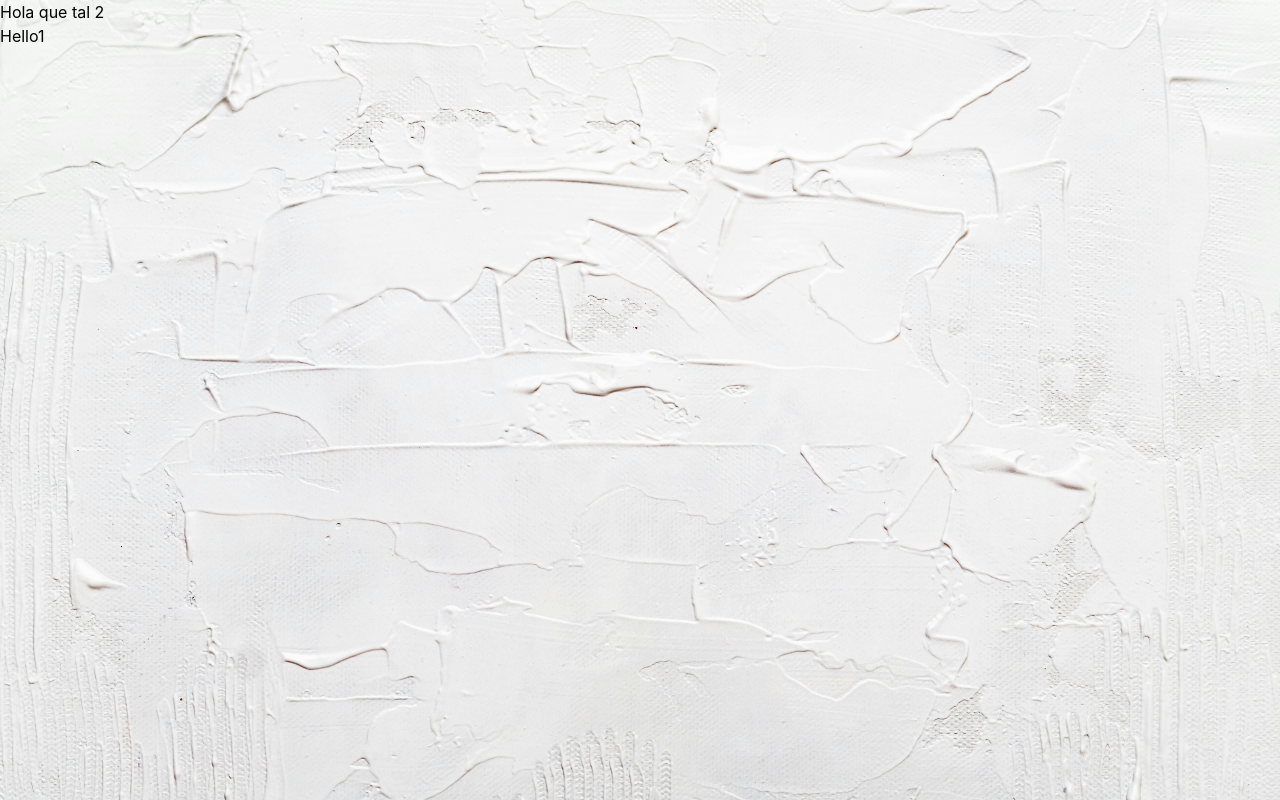
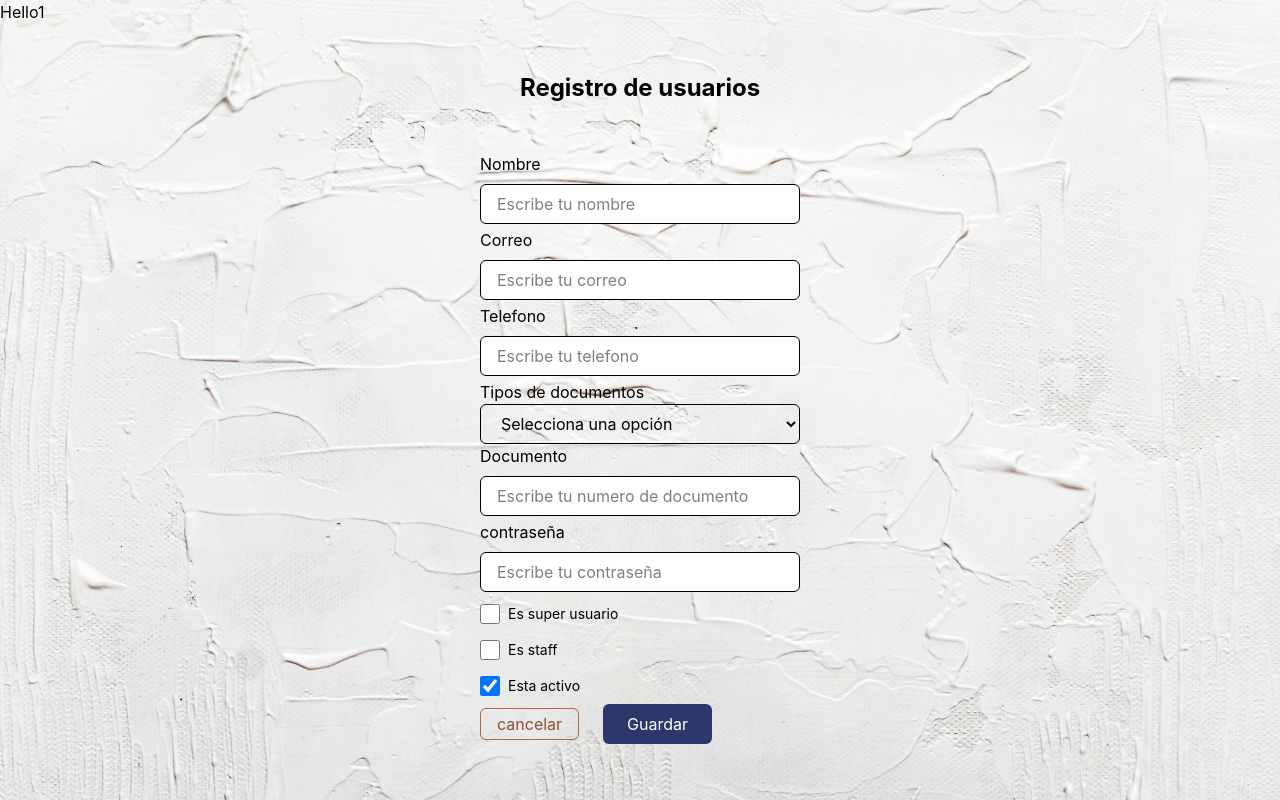
Before and after one commit to AndresVlz2020/pos_project, a React (Vite) app: page /dashboard in a window 1280 px wide. Built offline with nearby package versions, Linux system fonts and the light colour scheme.

Commit message:
feat: corregir formulario de registro, validaciones y componentes compartidos

```diff
--- a/src/app/router.jsx
+++ b/src/app/router.jsx
@@ -2,7 +2,7 @@
 import { createBrowserRouter, Navigate } from "react-router-dom";
 import { AuthLayout } from "@/shared";
 import { DashboardLayout} from "@/shared";
-import DeleteCounter from "@/shared/components/DeleteCounter";
+// import DeleteCounter from "@/shared/components/DeleteCounter";
 
 
 
--- a/src/features/users/components/UserRegisterForm.jsx
+++ b/src/features/users/components/UserRegisterForm.jsx
@@ -5,27 +5,34 @@ import{
     Select,
     Checkbox,
     Button,
- } from "@shared";
+ } from "@/shared";
  import { getDocumentTypes } from "../../../services/selectServices";
+ import { useNavigate } from "react-router-dom";
+ import { userSchema } from "../schemas/userSchema";
 
 export  default function UserRegisterForm() {
 
-}
+// Estado de envío
+  // const [isSubmitting, setIsSubmitting] = useState(false);
 
+// Navegacion
+  const navigate = useNavigate();
+
+// Estado del error
+  const [errors, setErrors] = useState({});
+
+// Estados del formulario
     const[formData, setFormData] = useState({
         userName:"",
         userEmail:"",
         userPhone:"",
-        userDocumentType:"",
+        userDocumentTypes:"",
         userDocumentNumber:"",
         userPassword:"",
+        isStaff: false,
+        isActive: true,
+        isSuperUser: false,
     })
-
-
-    // Flags Booleans
-    isStaff: false;
-    isActive:true;
-    isSuperUser:false;
 
     // Handle generico
 
@@ -38,10 +45,16 @@ export  default function UserRegisterForm() {
             ...prev,
 
             // S actualiza unicamente lo que cambio
-
             [name]: type === "checkbox" ? checked : value,
         }));
-    }
+
+        // Limpiar el error del campo si existe
+        setErrors((prevErrors) => {
+            if (!prevErrors[name]) return prevErrors;
+            const { [name]: _, ...rest } = prevErrors;
+            return rest;
+        });
+    };
 
     // Handle submit
     const handleSubmit = async (e) => {
@@ -67,8 +80,49 @@ export  default function UserRegisterForm() {
             return;
         }
 
+        // Si la validación es exitosa, se limpian los errores
         setErrors({});
 
+        // Activamos estado de envío
+        // setIsSubmitting(true);
+
+        try {
+          // LLamamos al servicio frontend para que consume la AÍ
+          // result.data contiene los datos ya validados ór zod
+          // const response =  await createUser(result.data);
+
+          // Log informativo para desarrollo
+          // console.log("usuario creado:", response);
+
+          // Feedback básico al ususario
+          alert("Usuario creado correctamente");
+
+          // Navegamos a las vista anterior
+          // navigate(-1) equivale a "volver atrás"
+          // navigate(-1);
+
+        } catch (error) {
+          // Capturamos errores de red o errores lanzados por el service
+          console.error("Error:", error.message);
+
+          // Mostramos el mensaje de error al usuario
+          alert(error.message);
+        } finally {
+          // Pase lo que pase, desactivamos el estado de envío
+          // setIsSubmitting(false);
+        }
+    }
+
+    // HandleNameChange
+
+    // const handleNameChange = (e) => {
+    //   const value = e.target.value.trim();
+
+    //   if (value == "") {
+    //     console.log("El nombre no puede estar vacío")
+    //   }
+
+    // };
 
  const[documentTypes, setDocumentTypes] = useState([])
  useEffect(() => {
@@ -77,25 +131,43 @@ export  default function UserRegisterForm() {
 
 
     return(
-        <div>
+        <div className="flex flex-col items-center justify-center">
+
+           <h1 className="mx-auto my-12 text-2xl font-bold">Registro de usuarios</h1>
+            <form
+             action=""
+             onSubmit={handleSubmit}
+             >
             <Input
             label="Nombre"
+            name="userName"
             type="text"
+            value={formData.userName}
             placeholder="Escribe tu nombre"
             htmlFor="user-name"
+            onChange={handleChange}
+            error={errors.userName}
 
           />
           <Input
             label="Correo"
+            name="userEmail"
             type="email"
+            value={formData.userEmail}
             placeholder="Escribe tu correo"
             htmlFor="user-email"
+            onChange={handleChange}
+            error={errors.userEmail}
           />
           <Input
             label="Telefono"
+            name="userPhone"
             type="tel"
+            value={formData.userPhone}
             placeholder="Escribe tu telefono"
             htmlFor="user-phone"
+            onChange={handleChange}
+            error={errors.userPhone}
           />
 
 
@@ -105,20 +177,33 @@ export  default function UserRegisterForm() {
             name="userDocumentTypes"
             htmlFor="userDocumentTypes"
             options={documentTypes}
+            value={formData.userDocumentTypes}
+            onChange={handleChange}
+            error={errors.userDocumentTypes}
             />
             <Input
             label="Documento"
+            name="userDocumentNumber"
             type="text"
+            value={formData.userDocumentNumber}
             placeholder="Escribe tu numero de documento"
             htmlFor="user-document-number"
+            onChange={handleChange}
+            error={errors.userDocumentNumber}
           />
             <Input
             label="contraseña"
+            name="userPassword"
             type="password"
+            value={formData.userPassword}
             placeholder="Escribe tu contraseña"
             htmlFor="user-password"
+            onChange={handleChange}
+            error={errors.userPassword}
           />
           {/* Checkbox */}
+
+          <div className="grid gap-4 my-2">
 
           <Checkbox
           id="isSuperUser"
@@ -132,7 +217,7 @@ export  default function UserRegisterForm() {
           id="isStaff"
           name="isStaff"
           label="Es staff"
-          checked={formData.isSuperUser}
+          checked={formData.isStaff}
           onChange={handleChange}
           />
 
@@ -140,9 +225,12 @@ export  default function UserRegisterForm() {
           id="isActive"
           name="isActive"
           label="Esta activo"
-          checked={formData.isSuperUser}
+          checked={formData.isActive}
           onChange={handleChange}
           />
+
+          </div>
+
 
           {/* Actions */}
             <div className="flex gap-6 items-center">
@@ -157,12 +245,12 @@ export  default function UserRegisterForm() {
             <Button
             variant="primary"
             size="md"
-            type="button"
-            onClick= {() => console.log("Boton Guardar")}
+            type="submit"
             > Guardar
             </Button>
+            </div>
+            </form>
           </div>
-        </div>
     )
 
 }
--- a/src/features/users/index.js
+++ b/src/features/users/index.js
@@ -0,0 +1 @@
+export { default as UserRegisterForm } from "./components/UserRegisterForm.jsx"
--- /dev/null
+++ b/src/features/users/schemas/userSchema.js
@@ -0,0 +1,41 @@
+import { z } from "zod";
+
+export const userSchema = z.object ({
+    userName: z
+    .string()
+    .min(3, "El nombre debe tener al menos 3 caracteres")
+    .max(60, "El nombre es demasiado largo"),
+
+    userEmail: z
+    .string()
+    .email("Debe ingresar un email válido")
+    .regex(/^[^\s@]+@[^\s@]+\.[^\s@]+$/, "Debe ingresar un email válido"),
+
+
+    userPhone: z
+    .string()
+    .regex(/^[0-9]{10}$/, "El telefono debe ser unicamente numeros"),
+
+    userDocumentTypes: z.string().min(1, "Debe seleccionar un tipo de documento"),
+
+    userDocumentNumber: z
+    .string()
+    .min(5, "Número de documento inválido")
+    .max(20, "Número de documento demasiado largo"),
+
+    userPassword: z
+    .string()
+    .min(8, "La contraseña debe tener al menos 8 caracteres")
+    .regex(/[A-Z]/, "Debe contener al menos una letra mayúscula")
+    .regex(/[a-z]/, "Debe contener al menos una letra minúscula")
+    .regex(/[0-9]/, "Debe contener al menos un número")
+    .regex(/[^A-Za-z0-9]/, "Debe contener al menos un caracter especial"),
+
+    isStaff: z.boolean(),
+
+    isActive: z.boolean(),
+
+    isSuperUser: z.boolean(),
+
+
+})
--- a/src/shared/components/CounterEffect.jsx
+++ b/src/shared/components/CounterEffect.jsx
@@ -3,7 +3,6 @@
 // Este componente muestra un contador que se incrementa cada segundo utilizando el hook useEffect para manejar el efecto de temporizador.
 
 import { useEffect, useState } from "react";
-import Button from "./Button";
 export default function CounterEffect(){
 
     // Se crea el estaado
@@ -26,7 +25,7 @@ export default function CounterEffect(){
             <h2>{count}</h2>
             <p>{Message}</p>
 
-            <Button variant="primary" onClick={() => setCount(count + 1)}>Incrementar</Button>
+            <button onClick={() => setCount(count + 1)} className="border p-6   bg-green-300">Incrementar efecto </button>
         </div>
     )
 
--- a/src/shared/components/DeleteCounter2.jsx
+++ b/src/shared/components/DeleteCounter2.jsx
@@ -10,7 +10,7 @@ export default function DeleteCounter2() {
     return (
         <div>
          <p>Contador: {count}</p>
-         <button onClick={increment} className="border p-6 rounded-md bg-[var(--color-primary-400)]">
+         <button onClick={increment} className="border p-6 rounded-md bg-yellow-500">
             Incrementar
          </button>
         </div>
--- a/src/shared/components/Input.jsx
+++ b/src/shared/components/Input.jsx
@@ -1,5 +1,6 @@
 export default function Input({
     label,
+    error,
     htmlFor,
     type= "text",
     variant= "primary",
@@ -51,6 +52,7 @@ export default function Input({
                       ? "-mb-0"
                       : "mb-1"
                     }
+                    ${error ? "text-red-500" : ""}
                 `}
 
                 >
@@ -82,6 +84,7 @@ export default function Input({
                     <input
                         id={htmlFor}
                         type={type}
+                        error={error}
                         className={`
                         relative
                         w-80
@@ -95,10 +98,15 @@ export default function Input({
                         focus:ring-brand
                         ${variants[variant]}
                         ${sizes[size]}
+                        ${error ? "border-red-800" : ""}
                         `}
                         {...props}
                     />
             </div>
+            {/* Feedback */}
+            {error && (
+                <p className="text-caption text-red-500 place self-start">{error}</p>
+            )}
         </div>
     )
 }
--- a/src/shared/components/Select.jsx
+++ b/src/shared/components/Select.jsx
@@ -3,6 +3,9 @@ export default function Select ({
     label,
     htmlFor,
     name,
+    error,
+    onChange,
+    value,
     options = [],
 }) {
     return (
@@ -18,6 +21,8 @@ export default function Select ({
 
             {/* Select */}
             <select
+                value={value}
+                onChange={onChange}
                 name={name}
                 id={htmlFor}
                 className="
@@ -30,6 +35,7 @@ export default function Select ({
                     hover:border-2
                     hover:border-focus-border
                 "
+
             >
                 <option value="">Selecciona una opción</option>
 
@@ -39,6 +45,11 @@ export default function Select ({
                     </option>
                 ))}
             </select>
+
+            {error &&
+             <p className="text-caption text-red-800 place-self-start mt-1">{error}</p>}
+
+
         </div>
     );
 }
--- a/src/shared/layouts/AuthLayout.jsx
+++ b/src/shared/layouts/AuthLayout.jsx
@@ -4,9 +4,8 @@ import authBg from "@/assets/images/bg-1.png";
 import {
    Input,
    Button,
-   DeleteCounter2,
    Select,
-   Checkbox } from "@/shared";
+   } from "@/shared";
 import { getDocumentTypes } from "../../services/selectServices";
 
 export default function AuthLayout(){
@@ -90,7 +89,8 @@ export default function AuthLayout(){
           </div>
           <h1>Ejemplo 1</h1>
 
-          <DeleteCounter2 />
+          {/* <DeleteCounter2 /> */}
+
 
           {/* Implementación del Select */}
           <Select
--- a/src/shared/layouts/DashboardLayout.jsx
+++ b/src/shared/layouts/DashboardLayout.jsx
@@ -1,5 +1,6 @@
 import { Outlet } from "react-router-dom";
 import authBg from "@/assets/images/bg-2.jpg";
+import { UserRegisterForm } from "@/features/users";
 
 export default function DashboardLayout() {
   return (
@@ -13,8 +14,8 @@ export default function DashboardLayout() {
         }}
       >
         <main className="mx-auto">
-            <h1>Hola que tal 2</h1>
           <Outlet />
+          <UserRegisterForm />
         </main>
       </div>
     </>
--- a/src/styles/global.css
+++ b/src/styles/global.css
@@ -1,6 +1,8 @@
+@import url(tokens.css);
+@import url(semantic.css);
+/* Estya linea tiene que ir de ultimo */
 @import "tailwindcss";
-@import "./tokens.css" layer(base);
-@import "./semantic.css" layer(base);
+
 
 @theme {
 
```
Also changed, not shown: 1 other file (tests, documents, lock files or other folders).
